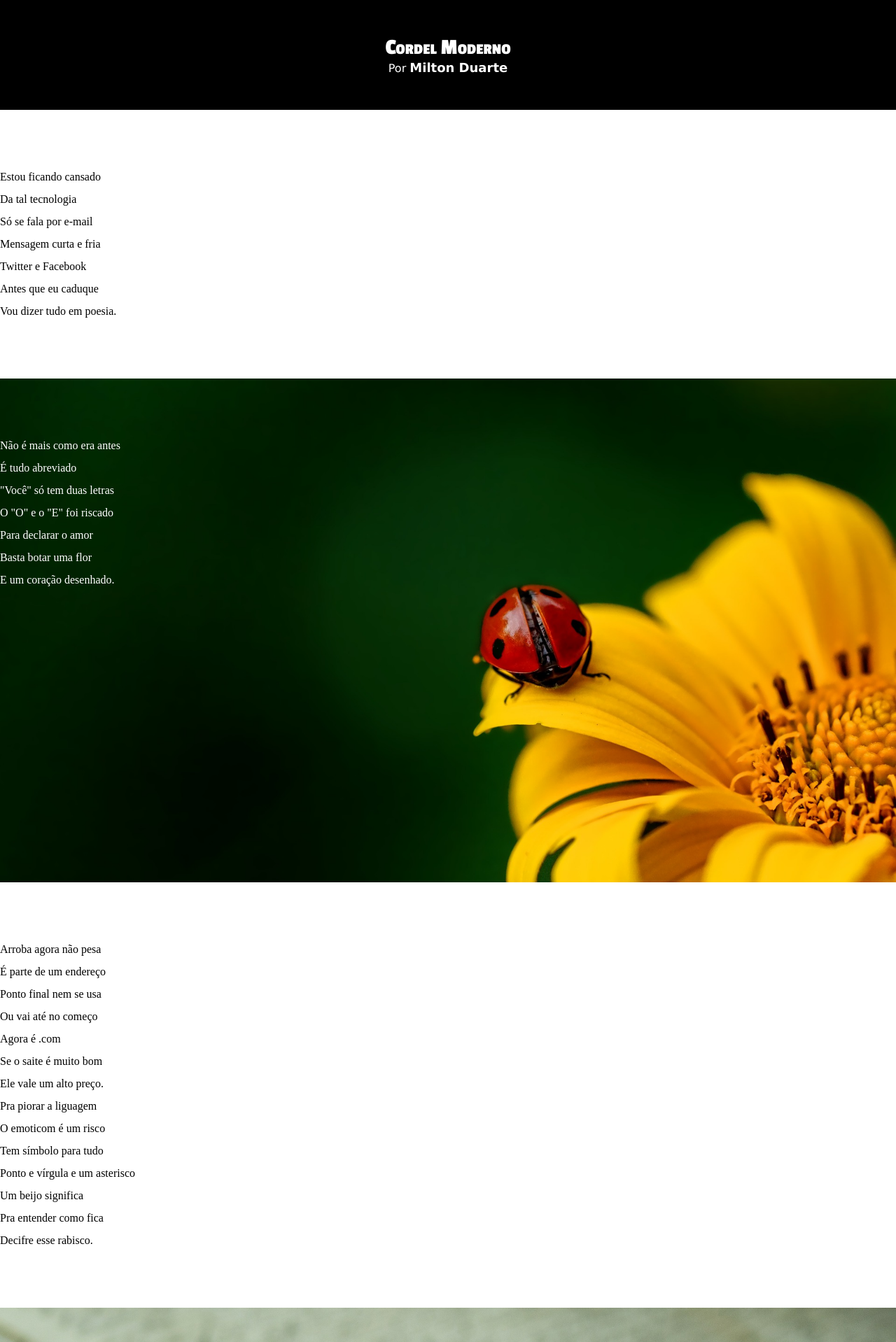
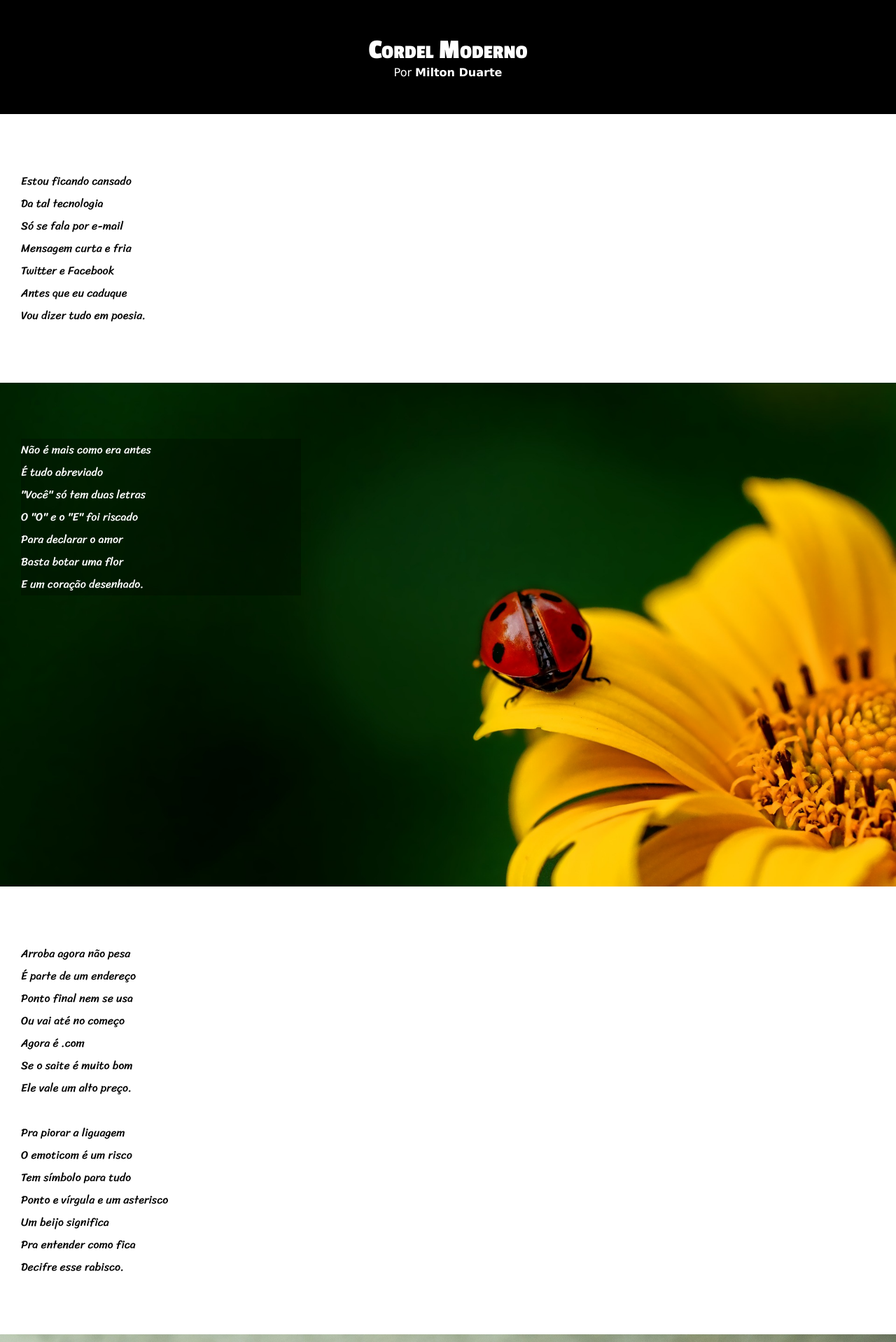
Before and after one commit to oPortela/Curso-HTML-e-CSS, a PHP site: page / in a window 1280 px wide. Shown: the top 1918 px of the page at 70% size. Run offline with PHP 8.4, Linux system fonts and the light colour scheme.

Commit message:
novas mudanças

```diff
--- a/desafios/d012/estilo/style.css
+++ b/desafios/d012/estilo/style.css
@@ -40,17 +40,16 @@ header > p {
 header > h1 {
     padding-top: 50px;
     font-variant: small-caps;
+    font-size: 2.5em;
 }
 
-a {
+header a, footer a {
+    color: white;
     text-decoration: none;
-    color: white;
-    font-family: Verdana, Geneva, Tahoma, sans-serif;
-    font-size: large;
-    font-weight: bold;
+    font-weight: bolder;
 }
 
-a:hover{
+header a:hover, footer a:hover {
     text-decoration: underline;
 }
 
@@ -58,6 +57,24 @@ section {
     padding-top: 10vh;
     padding-bottom: 10vh;
     line-height: 2em;
+    padding-left: 30px;
+}
+
+section.texto {
+    background-color: white;
+    color: black;
+    font-family: var(--fonte3);
+}
+
+section.imagem{
+    background-color: rgb(73, 71, 71);
+    color: white;
+}
+
+section.imagem > p {
+    background-color: rgba(0, 0, 0, 0.253);
+    width: 400px;
+    font-family: var(--fonte3);
 }
 
 #img01 {
@@ -84,7 +101,6 @@ section {
     background-repeat: no-repeat;
     height: 70vh;
     width: auto;
-    font-size: x-large;
 
     position: relative;
 }
@@ -93,6 +109,7 @@ footer {
     background-color: black;
     color: white;
     text-align: center;
+    padding: 10px;
 }
 
 /*.texto {
--- a/desafios/d012/index.html
+++ b/desafios/d012/index.html
@@ -48,7 +48,7 @@
                 Se o saite é muito bom  <br>
                 Ele vale um alto preço.
             </p>
-
+            <br>
             <p>
                 Pra piorar a liguagem  <br>
                 O emoticom é um risco  <br>
@@ -82,7 +82,7 @@
                 O mundo ficou cativo  <br>
                 Da tecnologia do agora.
             </p>
-
+            <br>
             <p>
                 Felizmente, pra orar  <br>
                 Não precisa de internet  <br>
```
